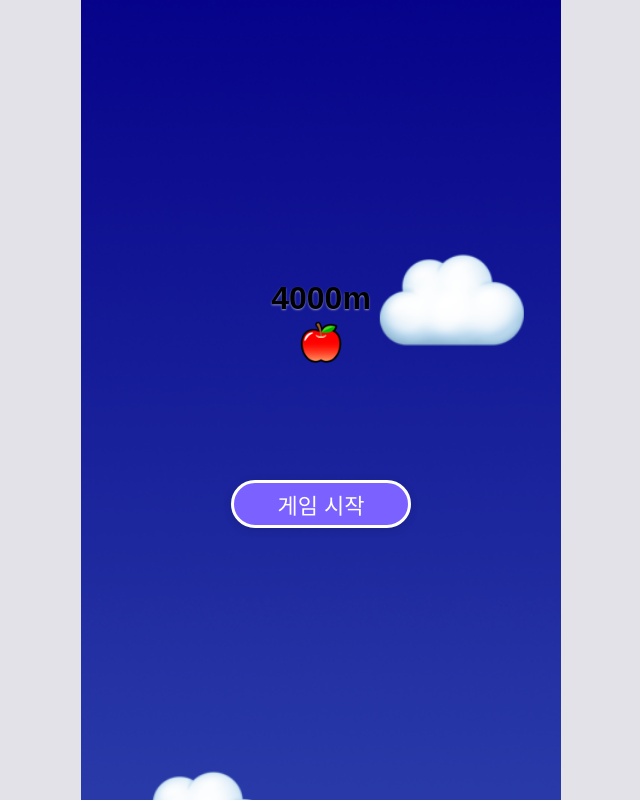
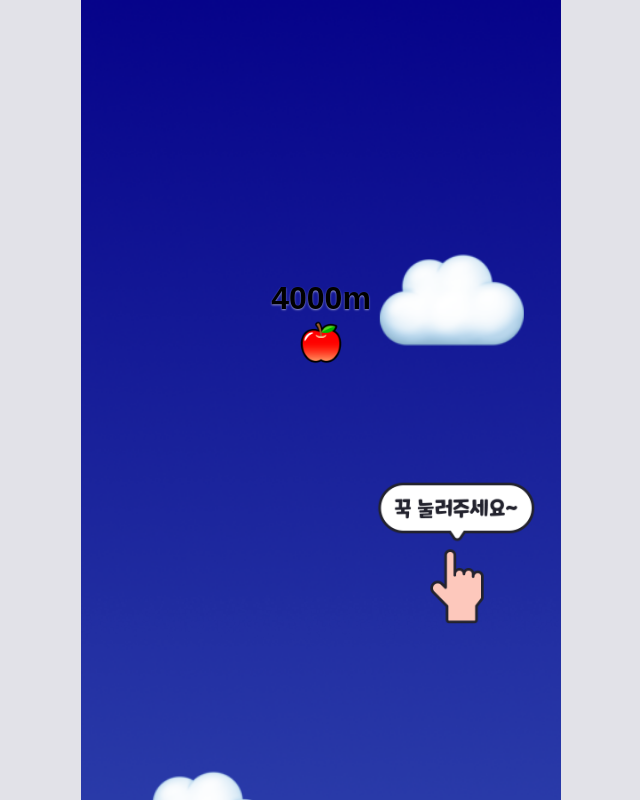
Before and after one commit to whdjh/Rapportlabs, a Next.js app: page / in a window 1280 px wide. Both pictures are taken after a click on the button "게임 시작". Shown: the top 800 px of the page, without its empty margins (319-959 px from the left). Built offline with nearby package versions, Linux system fonts and the light colour scheme.

Commit message:
faet: 버튼 상태관리 및 안내 UI 추가

```diff
--- a/src/pages/index.tsx
+++ b/src/pages/index.tsx
@@ -1,4 +1,4 @@
-import React from 'react'
+import { useState } from 'react'
 import { MobileContainer } from '@/components/MobileLayoutContainer'
 
 const METRIC = {
@@ -7,10 +7,11 @@ const METRIC = {
   CONTAINER_WIDTH: 480,
   FINISH_LINE_HEIGHT: 30,
   FINISH_LINE_MB: 640,
-  APPLE_START_DISTANCE: 4000, // m
+  APPLE_START_DISTANCE: 4000,
 }
 
 export default function Home() {
+  const [isReady, setIsReady] = useState(true)
   const appleX = (METRIC.CONTAINER_WIDTH - METRIC.APPLE_SIZE) / 2
   const finishLineY = METRIC.BG_HEIGHT - METRIC.FINISH_LINE_HEIGHT - METRIC.FINISH_LINE_MB
   const appleY = finishLineY - METRIC.APPLE_START_DISTANCE - METRIC.APPLE_SIZE
@@ -75,6 +76,7 @@ export default function Home() {
           />
         </div>
         {/* 게임 시작 버튼 */}
+        {isReady && (
           <button
             style={{
               position: 'absolute',
@@ -94,9 +96,28 @@ export default function Home() {
               zIndex: 10,
               userSelect: 'none',
             }}
+            onClick={() => setIsReady(false)}
           >
             게임 시작
           </button>
+        )}
+        {/* 꾹 눌러주세요 이미지 */}
+        {!isReady && (
+          <img
+            src="/click-please.png"
+            alt="꾹 눌러주세요~"
+            draggable={false}
+            style={{
+              position: 'absolute',
+              right: 24,
+              top: appleY + METRIC.APPLE_SIZE + 150,
+              width: 160,
+              zIndex: 20,
+              userSelect: 'none',
+              pointerEvents: 'none',
+            }}
+          />
+        )}
       </div>
     </MobileContainer>
   )
```
Lines whose indentation alone changed are shown as unchanged.
